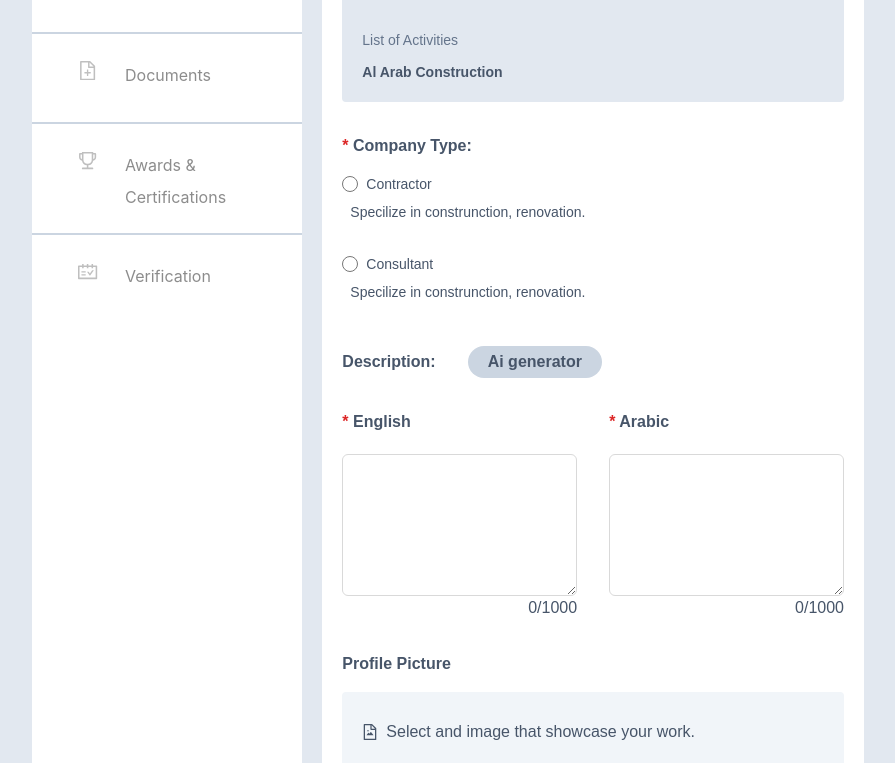
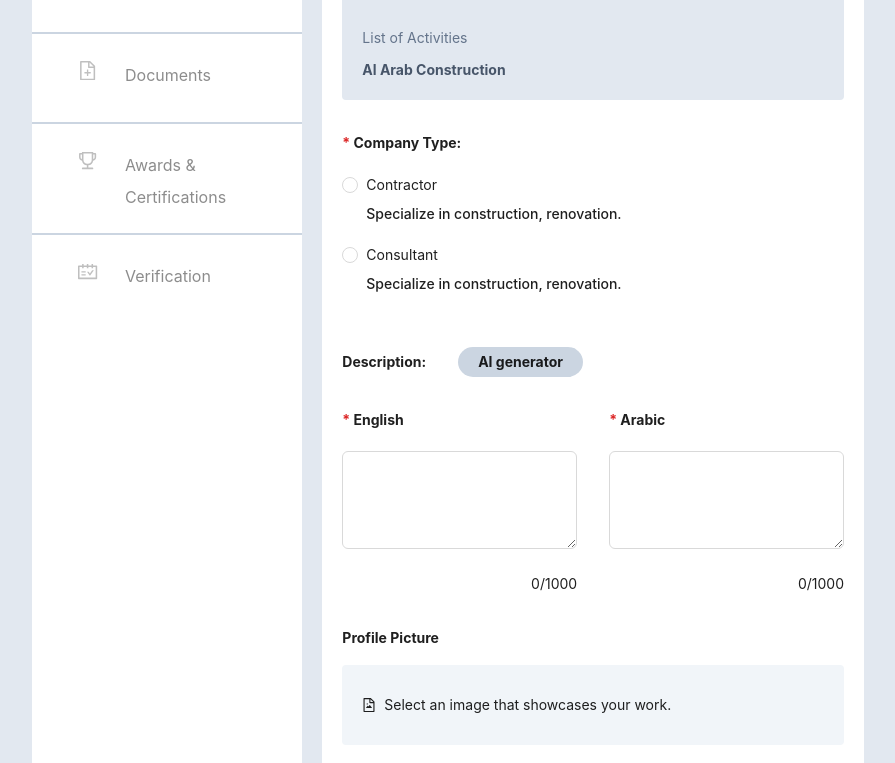
Before and after one commit to jahantabAthar/qdb, a Next.js app: page / in a window 1280 px wide. Shown: the part 500-1263 px from the top of the page, without its empty margins (192-1087 px from the left). Built offline with nearby package versions, Linux system fonts and the light colour scheme.

Commit message:
'itsdone'

```diff
--- a/src/components/stepper/index.tsx
+++ b/src/components/stepper/index.tsx
@@ -18,7 +18,6 @@ interface StepperProps {
 const Index: React.FC<StepperProps> = ({ setProgress }) => {
   const [current, setCurrent] = useState(0);
   const handleSubmit = (e) => {
-    e.preventDefault();
     setCurrent(current + 1);
     setProgress((current + 2) * 20);
   };
--- a/src/components/stepper/stepone.tsx
+++ b/src/components/stepper/stepone.tsx
@@ -1,21 +1,26 @@
 "use client";
 import React, { useState } from "react";
-import { Input } from 'antd';
-import Buttons from '@/components/common/Buttons'
-import FileUpload from '@/components/common/Uploader'
+import { Form, Input, Radio } from 'antd';
 import { FileImageOutlined } from '@ant-design/icons';
+
+import Buttons from '@/components/common/Buttons';
+import FileUpload from '@/components/common/Uploader';
+
 interface StepProps {
   handleSubmit: () => void;
 }
-const { TextArea } = Input;
 
 const StepOne: React.FC<StepProps> = ({ handleSubmit }) => {
-
   const [textEnglish, setTextEnglish] = useState('');
   const [textArabic, setTextArabic] = useState('');
+
   return (
     <>
-      <form onSubmit={handleSubmit}>
+      <Form
+        name="basic"
+        onFinish={handleSubmit}
+        autoComplete="off"
+      >
         <div className="flex flex-col">
           <div className="font-bold">Company Detail</div>
           <div className="min-h-30 bg-slate-200 rounded mt-5 p-5 text-sm">
@@ -38,51 +43,44 @@ const StepOne: React.FC<StepProps> = ({ handleSubmit }) => {
               <div className="font-bold text-slate-600">Al Arab Construction</div>
             </div>
           </div>
-          <div className="font-bold mt-8"><span className="text-red-600">* </span>Company Type:</div>
-          <div className="flex flex-col mb-4 mt-4 text-sm font-medium">
-            <div className="flex items-center">
-              <input type="radio" value="1" id="radioo" name="default-radio" required className="w-4 h-4 text-green-700 bg-gray-100" />
-              <label className="ms-2 text-sm font-medium">Contractor</label>
-            </div>
-            <label className="ms-2 mt-2 ml-6">Specilize in construnction, renovation.</label>
-          </div>
-          <div className="flex flex-col mb-4 mt-4 text-sm font-medium">
-            <div className="flex items-center">
-              <input type="radio" value="" name="default-radio" required className="w-4 h-4 text-green-700 bg-gray-100" />
-              <label className="ms-2 text-sm font-medium">Consultant</label>
-            </div>
-            <label className="ms-2 mt-2 ml-6">Specilize in construnction, renovation.</label>
-          </div>
+          <div className="font-bold mt-8 mb-5">
+            <span className="text-red-600">* </span>Company Type:</div>
+            <Form.Item name="companyType" rules={[{ required: true, message: 'Required' }]}>
+              <Radio.Group>
+                <Radio value="Contractor">Contractor</Radio>
+                <div className="ml-6 mt-2 text-sm font-medium mb-5">Specialize in construction, renovation.</div>
+                <Radio value="Consultant">Consultant</Radio>
+                <div className="ml-6 mt-2 text-sm font-medium">Specialize in construction, renovation.</div>
+              </Radio.Group>
+            </Form.Item>
           <div className="flex flex-row space-x-8">
             <div className="font-bold mt-8">Description:</div>
-            <div className="font-bold pt-1 pb-1 mt-7 pl-5 pr-5 rounded-full bg-slate-300">Ai generator</div>
+            <div className="font-bold pt-1 pb-1 mt-7 pl-5 pr-5 rounded-full bg-slate-300">AI generator</div>
           </div>
-          <div className="flex flex-row space-x-8  mt-8">
-            <div className="w-1/2">
+          <div className="flex flex-row space-x-8 mt-8">
+            <div className="w-full">
               <label className="font-bold"><span className="text-red-600">* </span>English</label>
               <div className="mt-5">
-                <TextArea
-                  rows={6}
-                  maxLength={1000}
-                  value={textEnglish}
-                  onChange={(e) => setTextEnglish(e.target.value)}
-                  required
-                />
+                <Form.Item
+                  name="English"
+                  rules={[{ required: true, message: 'Required' }]}
+                >
+                  <Input.TextArea rows={4} maxLength={1000} onChange={(e) => setTextEnglish(e.target.value)} />
+                </Form.Item>
                 <div className="text-right">
                   {textEnglish.length}/1000
                 </div>
               </div>
             </div>
-            <div className="w-1/2">
+            <div className="w-full">
               <label className="font-bold"><span className="text-red-600">* </span>Arabic</label>
               <div className="mt-5">
-                <TextArea
-                  rows={6}
-                  maxLength={1000}
-                  value={textArabic}
-                  onChange={(e) => setTextArabic(e.target.value)}
-                  required
-                />
+                <Form.Item
+                  name="Arabic"
+                  rules={[{ required: true, message: 'Required' }]}
+                >
+                  <Input.TextArea rows={4} maxLength={1000} onChange={(e) => setTextArabic(e.target.value)} />
+                </Form.Item>
                 <div className="text-right">
                   {textArabic.length}/1000
                 </div>
@@ -92,15 +90,14 @@ const StepOne: React.FC<StepProps> = ({ handleSubmit }) => {
           <div className="font-bold mt-8">Profile Picture</div>
           <div className="flex flex-col mb-4 mt-4">
             <div className="flex items-center bg-slate-100 w-full h-20 rounded">
-              <FileImageOutlined className="ml-5" /><label className="ms-2">Select and image that showcase your work.</label>
+              <FileImageOutlined className="ml-5" /><label className="ms-2">Select an image that showcases your work.</label>
             </div>
             <FileUpload />
             <Buttons />
           </div>
         </div>
-      </form>
+      </Form>
     </>
   );
 };
-
 export default StepOne;
```
Also changed, not shown: src/css/style.css (line endings or trailing spaces).
